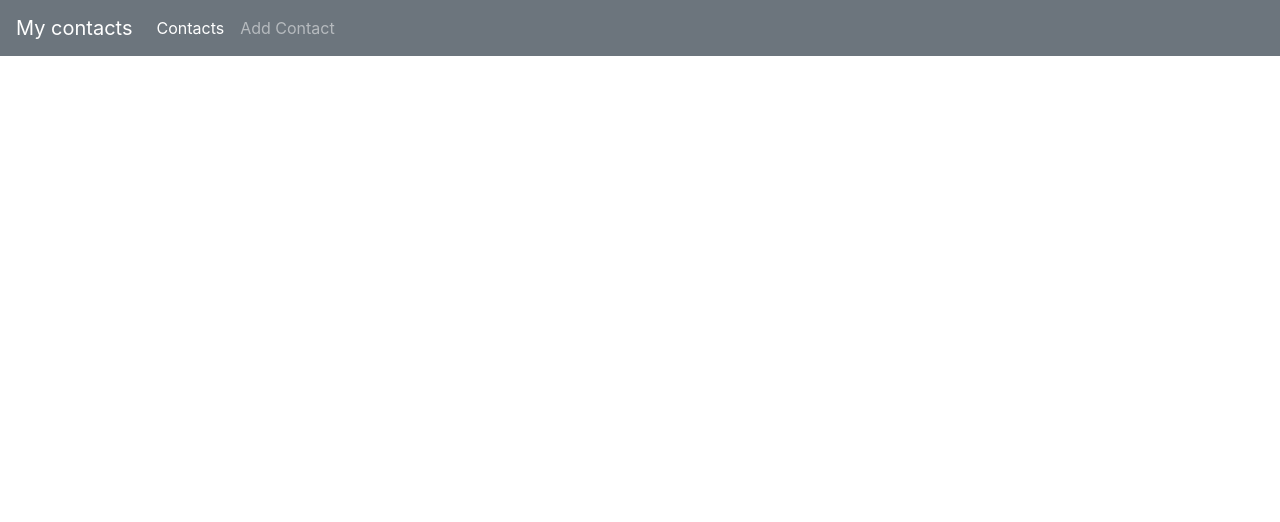
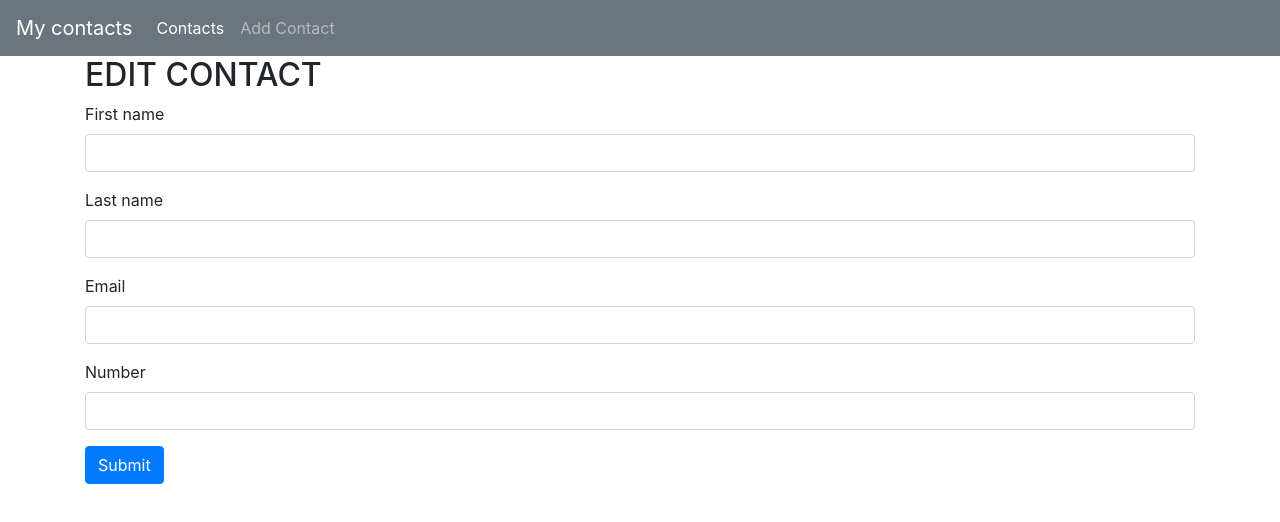
Before and after one commit to dekisa94/contactsTest, a Vue app: page /edit/1 in a window 1280 px wide. Shown: the top 522 px of the page. Built offline with nearby package versions, Linux system fonts and the light colour scheme; no server answers.

Commit message:
edit added

```diff
--- a/src/components/ContactDetails.vue
+++ b/src/components/ContactDetails.vue
@@ -4,6 +4,7 @@
         <li class="list-group-item"><i class="fas fa-user fa-fw"></i>{{ contact.first_name }}</li>
         <li class="list-group-item"><i class="fas fa-envelope fa-fw"></i>{{ contact.email }}</li>
         <li class="list-group-item"><i class="fas fa-phone fa-fw"></i>{{ contact.number }}</li>
+        <router-link :to="{ name: 'edit', params: { id: contact.id } }" class="btn btn-primary">Edit</router-link>
     </ul>
     <div class="card-body" v-else>
       &larr; Please select a contact you want to see or click <router-link to="/add-contact">here</router-link> to create a new contact.
--- a/src/main.js
+++ b/src/main.js
@@ -12,7 +12,8 @@ const routes = [
   {path: '/', redirect: '/contacts'},
   {path: '/contacts', component: Contacts, name: 'contacts'},
   {path: '/add-contact', component : AddContact},
-  {path: '/contacts/:id', component: Contacts, name: 'contact-details'}
+  {path: '/contacts/:id', component: Contacts, name: 'contact-details'},
+  {path: '/edit/:id', component: AddContact, name: 'edit'}
 ]
 
 const router = new VueRouter({
--- a/src/pages/AddContact.vue
+++ b/src/pages/AddContact.vue
@@ -1,7 +1,7 @@
 <template>
     <div class="container">
         <form @submit.prevent="submit">
-            <h2>Add contact</h2>
+            <h2>{{ this.$route.params.id ? 'EDIT CONTACT' :  'ADD CONTACT'}}</h2>
             <div class="form-group">
                 <label for="name">First name</label>
                 <input v-model="newContact.first_name" type="text" id="name" name="first_name" class="form-control" required/>
@@ -33,7 +33,24 @@ export default {
   },
   methods:{
       submit(){
-          contactService.addContact(this.newContact)
+          if(this.$route.params.id)
+          {
+              contactService.edit(this.$route.params.id, this.newContact)
+              this.$router.push('/contacts')
+          }else{
+            contactService.addContact(this.newContact)
+            this.$router.push('/contacts')
+          }
+      }
+  },
+  created(){
+      if(this.$route.params.id){
+        contactService.get(this.$route.params.id)
+        .then((response) => {
+            this.newContact=response.data
+        }).catch((error) => {
+            console.log(error)
+        })
       }
   }
 }
--- a/src/service/ContactService.js
+++ b/src/service/ContactService.js
@@ -15,5 +15,8 @@ export default class ContactService
     get(id) {
         return axios.get(`contacts/${id}`)
     }
+    edit(id, contact){
+        return axios.put(`contacts/${id}`, contact)
+    }
 }
 export const contactService = new ContactService()
```
